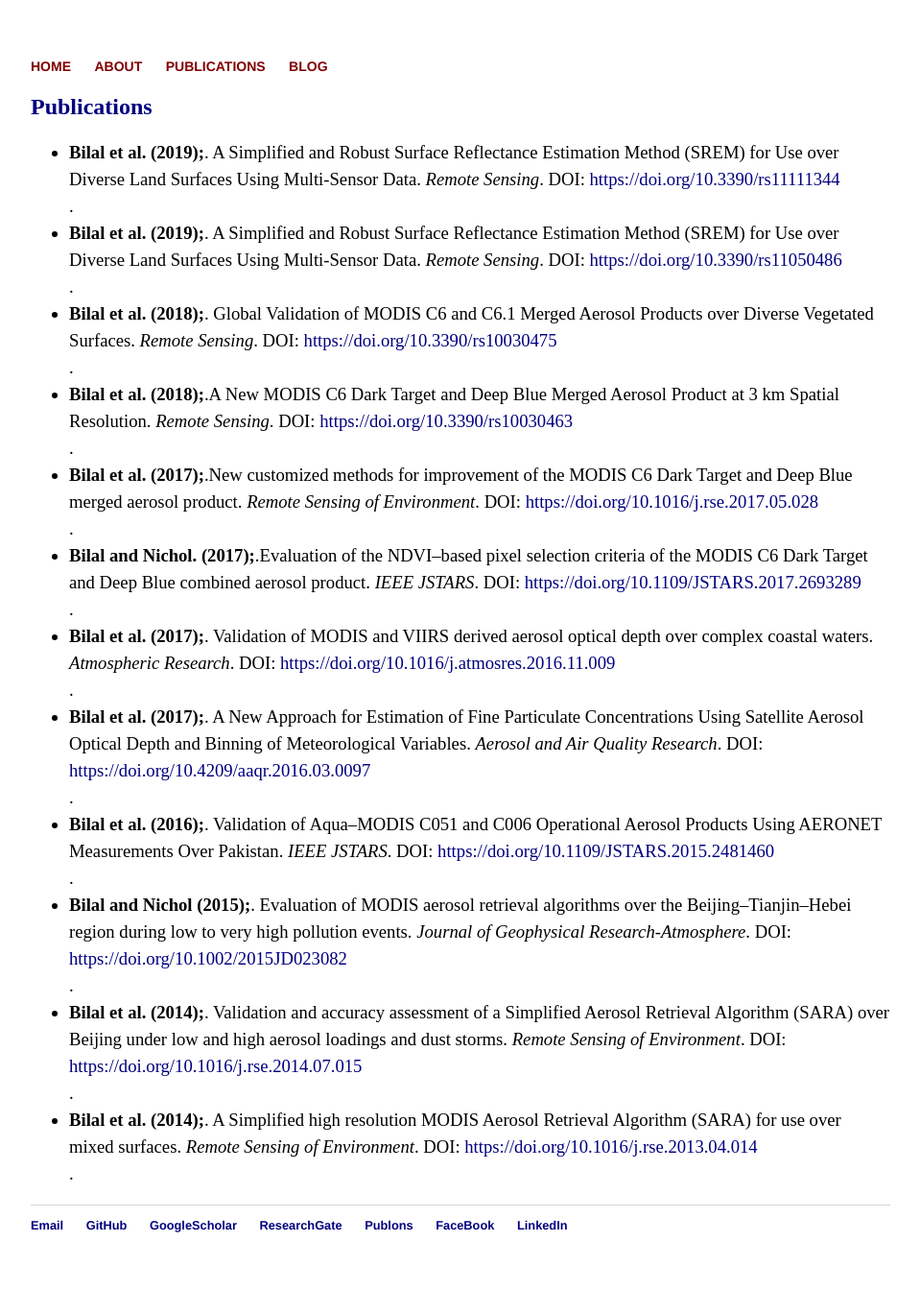
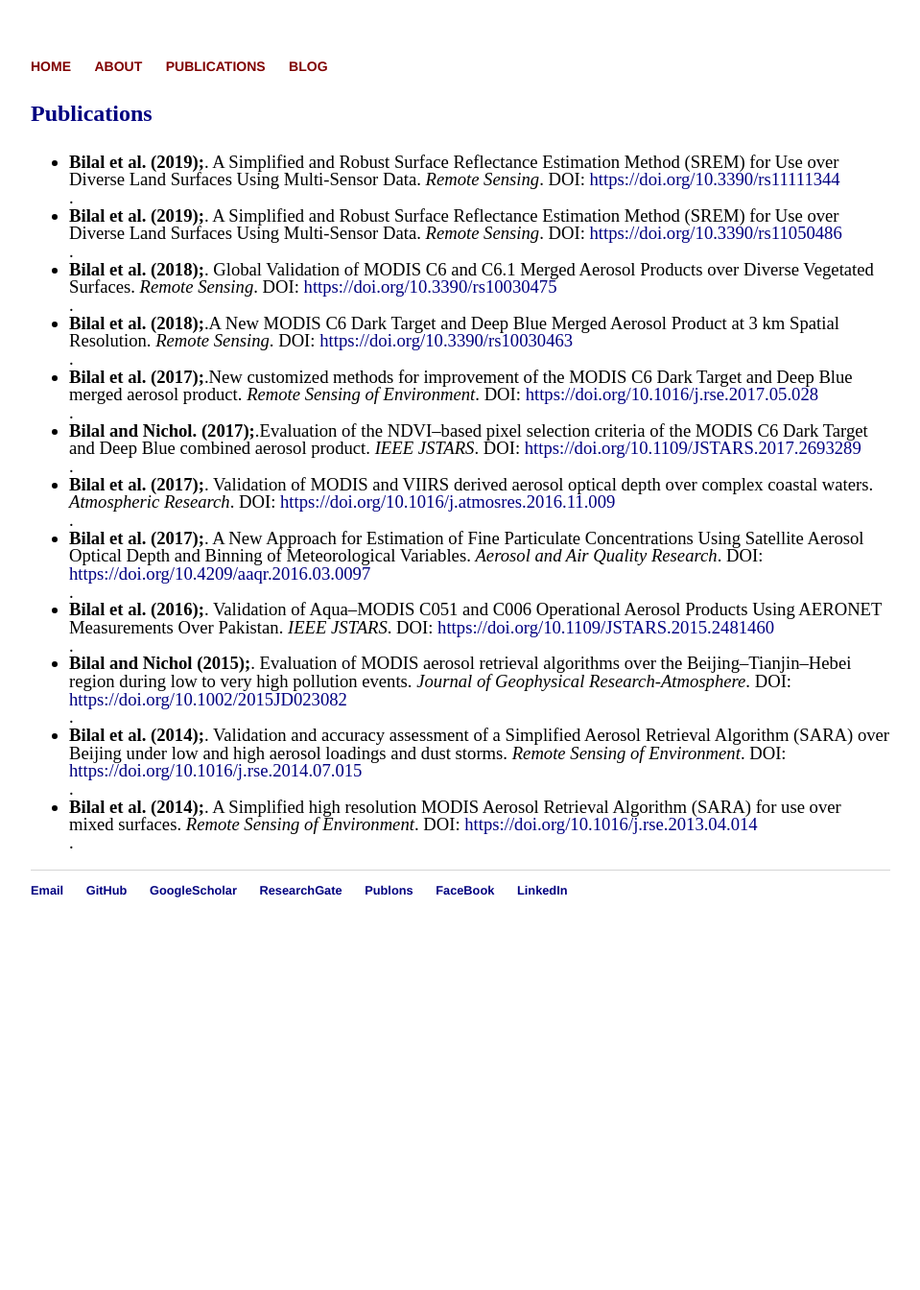
Before and after one commit to rs-DrBilal/rsbilal.github.io, a Jekyll site: the page built from publications/index.html, in a window 1280 px wide. Shown: the whole page at 96% size, without its empty margins (160-1119 px from the left). Built offline with Jekyll 4.4.1, drawn with Linux system fonts in a browser that asks for light colours; after the commit the page ends 995 px from its top, so only the background shows below that.

Commit message:
Update index.html

```diff
--- a/publications/index.html
+++ b/publications/index.html
@@ -5,9 +5,9 @@
 
 	<div class="publications">
 
-		<h2 style="color: NAVY">Publications</h2>
+	<p> <a href="https://github.com/rsbilal/rsbilal.github.io/blob/master/cv/Publications_Bilal.pdf" style="color: NAVY"> <strong>Publications</strong><br></a></p>
 
- <ul style="list-style-type:disc;line-height:1.5; font-size:14pt">
+ <ul style="list-style-type:disc;line-height:1.0; font-size:14pt">
 	<li><strong>Bilal et al. (2019);</strong>. A Simplified and Robust Surface Reflectance Estimation Method (SREM) for Use over Diverse Land Surfaces Using Multi-Sensor Data.
 		<em>Remote Sensing</em>. DOI: <a href="#" style="color: NAVY"> https://doi.org/10.3390/rs11111344</a></li>.
 	<li><strong>Bilal et al. (2019);</strong>. A Simplified and Robust Surface Reflectance Estimation Method (SREM) for Use over Diverse Land Surfaces Using Multi-Sensor Data.
```
